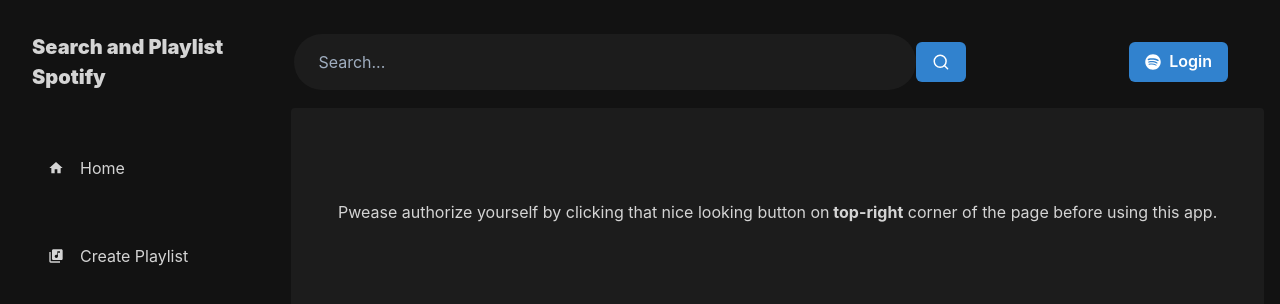
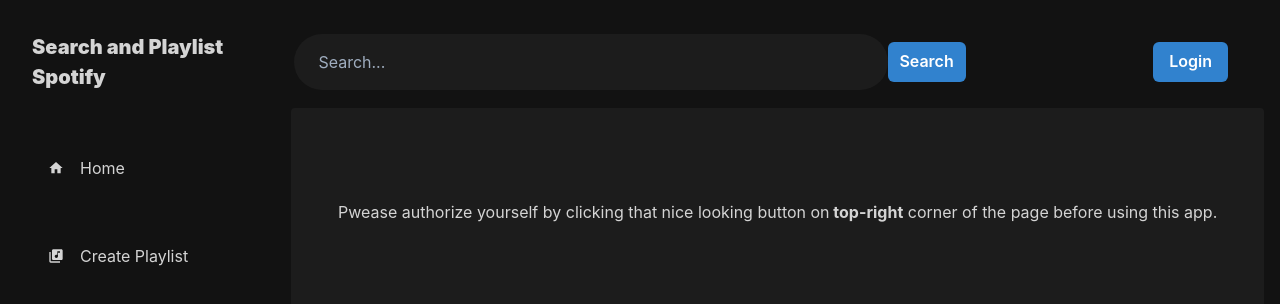
Before and after one commit to azkawidyanto/generasi-gigih-homework, a React (Create React App) app in the folder homework3/: page / in a window 1280 px wide. Shown: the top 304 px of the page. Built offline with nearby package versions, Linux system fonts and the light colour scheme.

Commit message:
fix button

```diff
--- a/homework3/src/components/Button/index.js
+++ /dev/null
@@ -1,12 +0,0 @@
-import style from "./style.module.css";
-import { Button} from "@chakra-ui/button";
-
-const Buttons = ({ variant = 'primary', icon, children, ...props }) => {
-    return (
-        <Button colorScheme="blue" variant="solid" mr="5" className={style.button + ' ' + style['button-' + variant]} {...props} >
-            {icon} {children}
-        </Button>
-    )
-}
-
-export default Buttons
--- a/homework3/src/components/Button/style.module.css
+++ /dev/null
@@ -1,35 +0,0 @@
-.button {
-    display: inline-flex;
-    align-items: center;
-    padding: 1em 1.5em;
-    border-radius: 9999px;
-    font-size: 1rem;
-    font-weight: 600;
-    color: var(--dark-heading-color);
-    cursor: pointer;
-    transition: all 150ms ease-out;
-}
-
-.button > svg {
-    margin-right: .5em;
-}
-
-.button:hover {
-    opacity: .8;
-}
-
-.button-secondary {
-    background-color: var(--secondary-button-color);
-}
-
-.button-primary {
-    background-color: var(--primary-button-color);
-}
-
-.button-danger {
-    background-color: rgb(140, 30, 30);
-}
-
-.button-transparent {
-    background-color: transparent;
-}
--- a/homework3/src/components/Navbar/index.js
+++ b/homework3/src/components/Navbar/index.js
@@ -1,10 +1,10 @@
 import { useState } from 'react'
 import Link from '../Link'
-import Buttons from '../Button'
+import { Button} from "@chakra-ui/button";
 import style from './style.module.css'
-import { FaSpotify } from 'react-icons/fa'
-import { FiSearch } from 'react-icons/fi'
-import { authorize, getTracks } from '../../libs/spotify'
+// import { FaSpotify } from 'react-icons/fa'
+// import { FiSearch } from 'react-icons/fi'
+import { authorize, getTracks } from '../../libs/spotifyAPI'
 import { useSelector, useDispatch } from 'react-redux'
 import { setTracks } from '../../store/playlist'
 
@@ -37,17 +37,17 @@ const Navbar = () => {
           onChange={e => setQuery(e.target.value)}
           value={query}
         />
-        <Buttons onClick={handleSubmit} variant='transparent' >
-          <FiSearch size="1.25em" style={{ margin: 0 }} />
-        </Buttons>
+        <Button onClick={handleSubmit} colorScheme="blue" variant="solid" mr="5" >
+          Search
+        </Button>
       </form>
       <div className={style.user}>
         {isAuthenticated ? (
           <span>Hello <strong>{user.display_name}</strong></span>
         ) : (
-          <Buttons onClick={authorize} icon={<FaSpotify />}>
+          <Button onClick={authorize}colorScheme="blue" variant="solid" mr="5">
             Login
-          </Buttons>
+          </Button>
         )}
       </div>
     </nav>
--- a/homework3/src/components/PlaylistForm/index.js
+++ b/homework3/src/components/PlaylistForm/index.js
@@ -1,8 +1,8 @@
 import style from './style.module.css'
-import Button from '../Button'
+import { Button} from "@chakra-ui/button";
 import { useDispatch, useSelector } from 'react-redux'
 import { clearSelectedTracks, setForm } from '../../store/playlist'
-import { postPlaylist, postPlaylistTracks } from '../../libs/spotify'
+import { postPlaylist, postPlaylistTracks } from '../../libs/spotifyAPI'
 
 const PlaylistForm = () => {
   const { accessToken, user } = useSelector(state => state.auth)
@@ -53,10 +53,10 @@ const PlaylistForm = () => {
           value={form.description}
         ></textarea>
         <div style={{ textAlign: 'right' }}>
-          <Button onClick={clearSelection} type="button" variant="transparent">
+          <Button onClick={clearSelection} type="button" colorScheme="blue" variant="transparent" mr="5" >
             Clear
           </Button>
-          <Button onClick={handleSubmit}>Create</Button>
+          <Button onClick={handleSubmit} colorScheme="blue" variant="solid" mr="5" >Create</Button>
         </div>
       </form>
     </div>
--- a/homework3/src/components/Track/track.tsx
+++ b/homework3/src/components/Track/track.tsx
@@ -1,5 +1,5 @@
 import Link from '../Link'
-import Button from '../Button'
+import { Button} from "@chakra-ui/button";
 import style from './style.module.css'
 import { useSelector, useDispatch } from 'react-redux'
 import { addSelectedTracks, substractSelectedTracks } from '../../store/playlist'
@@ -40,7 +40,7 @@ const Track = ({ track }) => {
         <p className={style.artist}>{artists}</p>
       </span>
       <span className={style.action}>
-        <Button onClick={handleSelect} variant={isSelected ? 'secondary' : 'primary'} >
+        <Button onClick={handleSelect} colorScheme="blue" variant="solid" mr="5"  >
           {isSelected ? 'Deselect' : 'Select'}
         </Button>
       </span>
--- a/homework3/src/libs/useAuth.js
+++ b/homework3/src/libs/useAuth.js
@@ -1,5 +1,5 @@
 import { useEffect } from 'react'
-import { getProfile } from './spotify'
+import { getProfile } from './spotifyAPI'
 import { useHistory } from 'react-router-dom'
 import { useSelector, useDispatch } from 'react-redux'
 import { login, storeUser } from '../store/auth'
```
Also changed, not shown: homework3/src/components/Track/index.js (deleted, +0 -52 lines), homework3/src/libs/spotifyAPI.js (renamed from homework3/src/libs/spotify.js).
